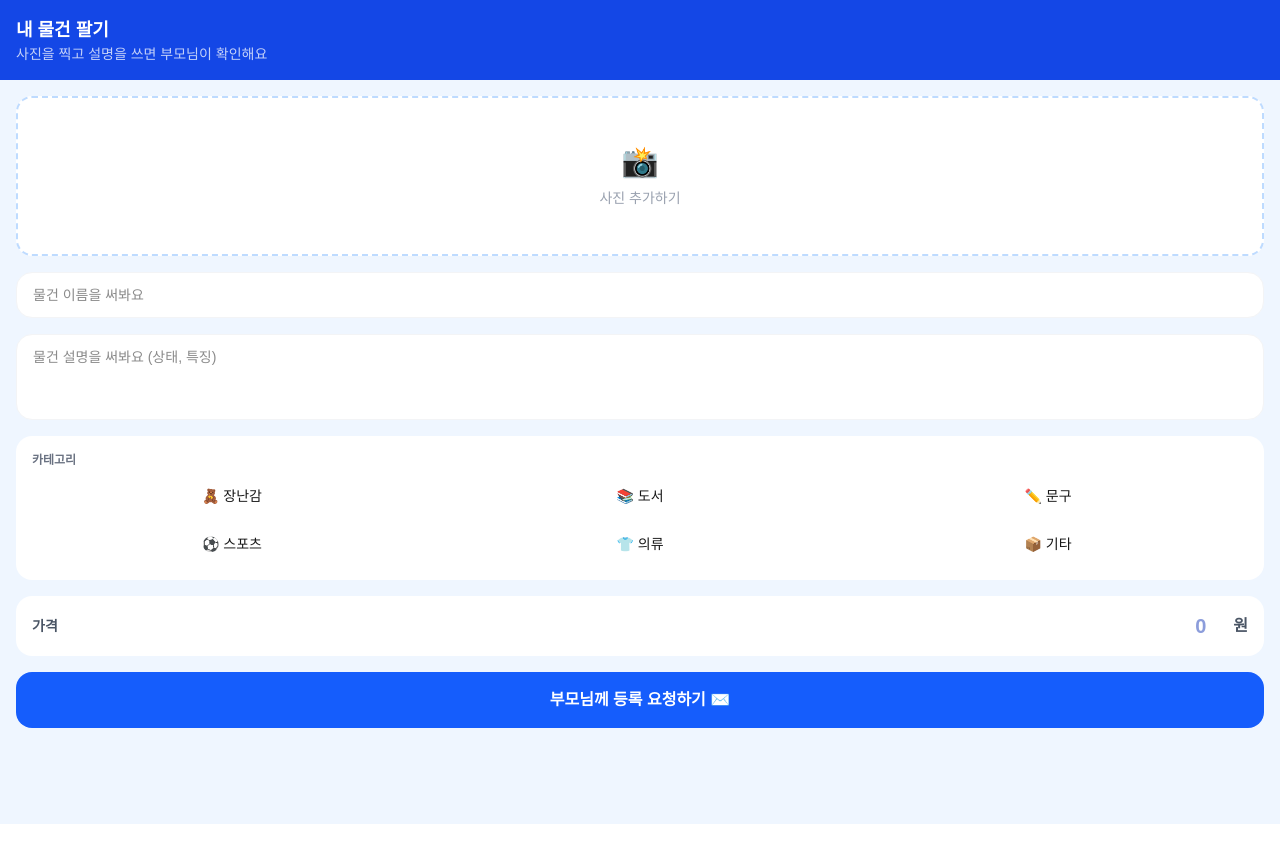
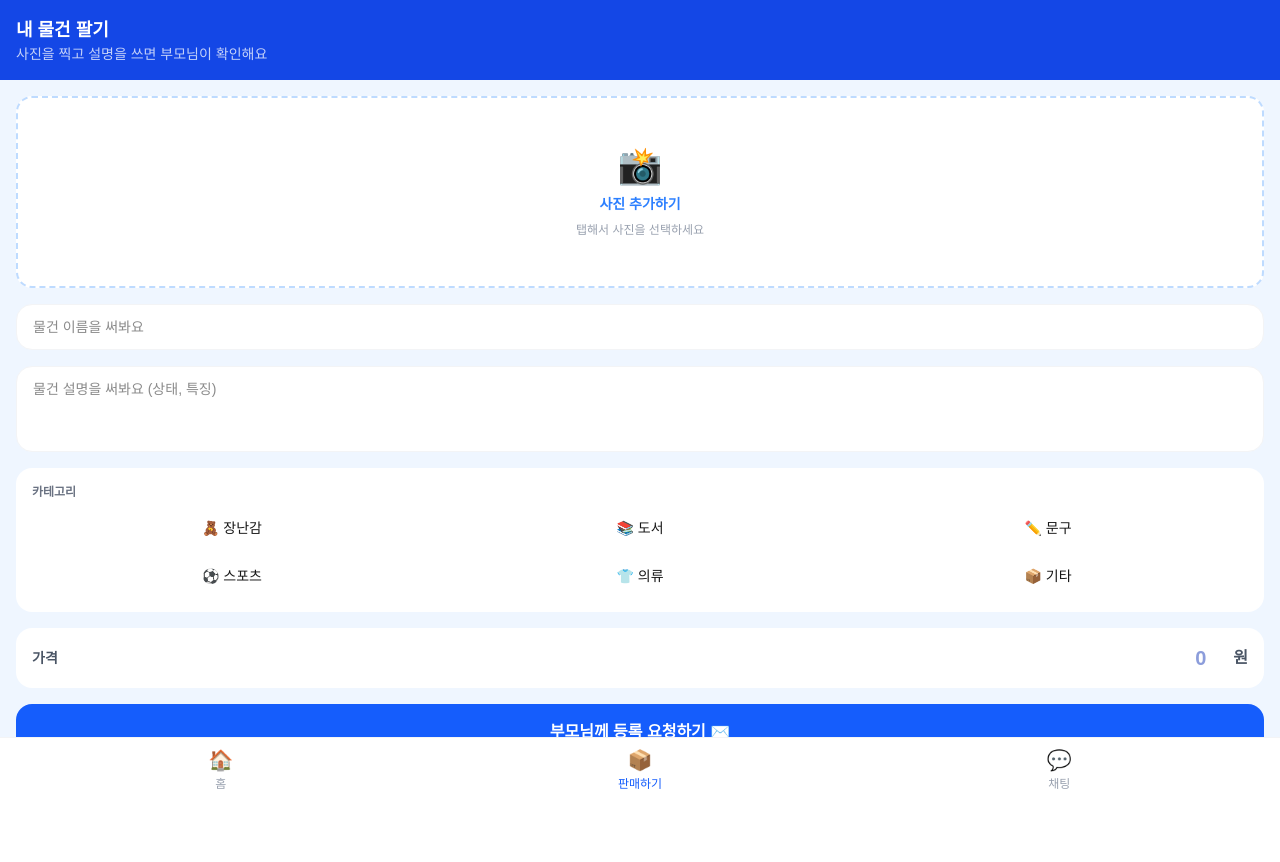
Before and after one commit to jaden4246/mock2, a Next.js app: page /child/sell in a window 1280 px wide. Before the commit the page ends 824 px from the top, so only its background shows below. Built offline with nearby package versions, Linux system fonts and the light colour scheme.

Commit message:
feat: add bottom navigation to all screens + fix image upload with preview

```diff
--- a/app/child/layout.tsx
+++ b/app/child/layout.tsx
@@ -1,3 +1,16 @@
+import BottomNav from '@/components/BottomNav'
+
+const CHILD_NAV = [
+  { icon: '🏠', label: '홈', href: '/child/home' },
+  { icon: '📦', label: '판매하기', href: '/child/sell' },
+  { icon: '💬', label: '채팅', href: '/child/chat' },
+]
+
 export default function ChildLayout({ children }: { children: React.ReactNode }) {
-  return <>{children}</>
+  return (
+    <div className="pb-16">
+      {children}
+      <BottomNav items={CHILD_NAV} />
+    </div>
+  )
 }
--- a/app/child/sell/page.tsx
+++ b/app/child/sell/page.tsx
@@ -1,6 +1,7 @@
 'use client'
 import { createItem } from './actions'
 import { useActionState } from 'react'
+import { useState, useRef } from 'react'
 
 const CATEGORIES = [
   { value: 'toy', label: '🧸 장난감' },
@@ -13,39 +14,91 @@ const CATEGORIES = [
 
 export default function SellPage() {
   const [state, action, pending] = useActionState(createItem, null)
+  const [preview, setPreview] = useState<string | null>(null)
+  const fileRef = useRef<HTMLInputElement>(null)
+
+  function handleFile(e: React.ChangeEvent<HTMLInputElement>) {
+    const file = e.target.files?.[0]
+    if (!file) return
+    const url = URL.createObjectURL(file)
+    setPreview(url)
+  }
+
   return (
-    <div className="min-h-screen bg-blue-50 pb-20">
+    <div className="min-h-screen bg-blue-50">
       <div className="bg-blue-700 text-white p-4">
         <h1 className="text-lg font-black">내 물건 팔기</h1>
         <p className="text-sm opacity-75">사진을 찍고 설명을 쓰면 부모님이 확인해요</p>
       </div>
+
       {state?.error && (
         <div role="alert" className="mx-4 mt-4 bg-red-50 rounded-xl p-3 text-red-700 text-sm">
           {state.error}
         </div>
       )}
+
       <form action={action} className="flex flex-col gap-4 p-4">
-        <label className="block cursor-pointer">
-          <div className="h-40 bg-white rounded-2xl border-2 border-dashed border-blue-200 flex flex-col items-center justify-center gap-2 hover:border-blue-400">
-            <span className="text-3xl">📸</span>
-            <span className="text-sm text-gray-400">사진 추가하기</span>
-          </div>
-          <input type="file" name="image" accept="image/*" className="sr-only" />
-        </label>
+        {/* 사진 업로드 */}
+        <div>
+          <button
+            type="button"
+            onClick={() => fileRef.current?.click()}
+            className="w-full"
+          >
+            {preview ? (
+              <div className="relative h-48 rounded-2xl overflow-hidden border-2 border-blue-400">
+                {/* eslint-disable-next-line @next/next/no-img-element */}
+                <img src={preview} alt="미리보기" className="w-full h-full object-cover" />
+                <div className="absolute bottom-2 right-2 bg-black/50 text-white text-xs px-2 py-1 rounded-full">
+                  탭해서 변경
+                </div>
+              </div>
+            ) : (
+              <div className="h-48 bg-white rounded-2xl border-2 border-dashed border-blue-200 flex flex-col items-center justify-center gap-2 hover:border-blue-400 active:bg-blue-50">
+                <span className="text-4xl">📸</span>
+                <span className="text-sm font-bold text-blue-500">사진 추가하기</span>
+                <span className="text-xs text-gray-400">탭해서 사진을 선택하세요</span>
+              </div>
+            )}
+          </button>
+          <input
+            ref={fileRef}
+            type="file"
+            name="image"
+            accept="image/*"
+            capture="environment"
+            className="hidden"
+            onChange={handleFile}
+          />
+        </div>
 
-        <input name="title" placeholder="물건 이름을 써봐요" minLength={2} required
-          className="bg-white border border-gray-100 rounded-2xl px-4 py-3 text-sm" />
+        <input
+          name="title"
+          placeholder="물건 이름을 써봐요"
+          minLength={2}
+          required
+          className="bg-white border border-gray-100 rounded-2xl px-4 py-3 text-sm"
+        />
 
-        <textarea name="description" placeholder="물건 설명을 써봐요 (상태, 특징)"
-          rows={3} className="bg-white border border-gray-100 rounded-2xl px-4 py-3 text-sm resize-none" />
+        <textarea
+          name="description"
+          placeholder="물건 설명을 써봐요 (상태, 특징)"
+          rows={3}
+          className="bg-white border border-gray-100 rounded-2xl px-4 py-3 text-sm resize-none"
+        />
 
         <div className="bg-white rounded-2xl p-4">
           <p className="text-xs font-bold text-gray-500 mb-2">카테고리</p>
           <div className="grid grid-cols-3 gap-2">
             {CATEGORIES.map((c, i) => (
               <label key={c.value} className="cursor-pointer">
-                <input type="radio" name="category" value={c.value}
-                  defaultChecked={i === 0} className="sr-only" />
+                <input
+                  type="radio"
+                  name="category"
+                  value={c.value}
+                  defaultChecked={i === 0}
+                  className="sr-only"
+                />
                 <div className="text-center py-2 px-1 rounded-xl border-2 border-transparent text-sm font-medium has-[:checked]:border-blue-500 has-[:checked]:bg-blue-50 hover:bg-gray-50">
                   {c.label}
                 </div>
@@ -56,13 +109,24 @@ export default function SellPage() {
 
         <div className="bg-white rounded-2xl p-4 flex items-center gap-3">
           <span className="text-sm font-bold text-gray-600">가격</span>
-          <input name="price" type="number" placeholder="0" min="0" max="100000" step="100" required
-            className="flex-1 text-right text-xl font-black text-blue-800 border-none outline-none" />
+          <input
+            name="price"
+            type="number"
+            placeholder="0"
+            min="0"
+            max="100000"
+            step="100"
+            required
+            className="flex-1 text-right text-xl font-black text-blue-800 border-none outline-none"
+          />
           <span className="font-bold text-gray-600">원</span>
         </div>
 
-        <button type="submit" disabled={pending}
-          className="bg-blue-600 text-white rounded-2xl py-4 font-black text-base disabled:opacity-50">
+        <button
+          type="submit"
+          disabled={pending}
+          className="bg-blue-600 text-white rounded-2xl py-4 font-black text-base disabled:opacity-50"
+        >
           {pending ? '등록 중...' : '부모님께 등록 요청하기 ✉️'}
         </button>
       </form>
--- a/app/parent/layout.tsx
+++ b/app/parent/layout.tsx
@@ -1,3 +1,17 @@
+import BottomNav from '@/components/BottomNav'
+
+const PARENT_NAV = [
+  { icon: '🏠', label: '대시보드', href: '/parent/dashboard' },
+  { icon: '✅', label: '승인', href: '/parent/approval' },
+  { icon: '👶', label: '자녀 추가', href: '/parent/children/new' },
+  { icon: '👧', label: '아이 화면', href: '/child/home' },
+]
+
 export default function ParentLayout({ children }: { children: React.ReactNode }) {
-  return <>{children}</>
+  return (
+    <div className="pb-16">
+      {children}
+      <BottomNav items={PARENT_NAV} />
+    </div>
+  )
 }
--- /dev/null
+++ b/components/BottomNav.tsx
@@ -0,0 +1,26 @@
+'use client'
+import Link from 'next/link'
+import { usePathname } from 'next/navigation'
+
+interface NavItem {
+  icon: string
+  label: string
+  href: string
+}
+
+export default function BottomNav({ items }: { items: NavItem[] }) {
+  const pathname = usePathname()
+  return (
+    <nav className="fixed bottom-0 left-0 right-0 bg-white border-t border-gray-100 flex justify-around py-2 px-4 z-50 safe-bottom">
+      {items.map(n => (
+        <Link key={n.href} href={n.href}
+          className={`flex flex-col items-center gap-0.5 text-xs transition-colors ${
+            pathname.startsWith(n.href) ? 'text-blue-600' : 'text-gray-400'
+          }`}>
+          <span className="text-xl">{n.icon}</span>
+          <span>{n.label}</span>
+        </Link>
+      ))}
+    </nav>
+  )
+}
```
